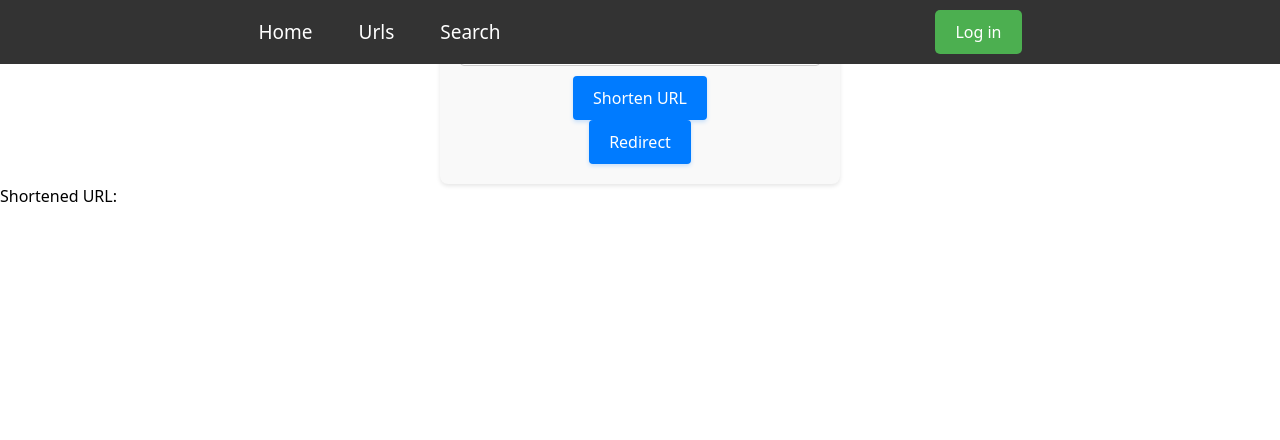
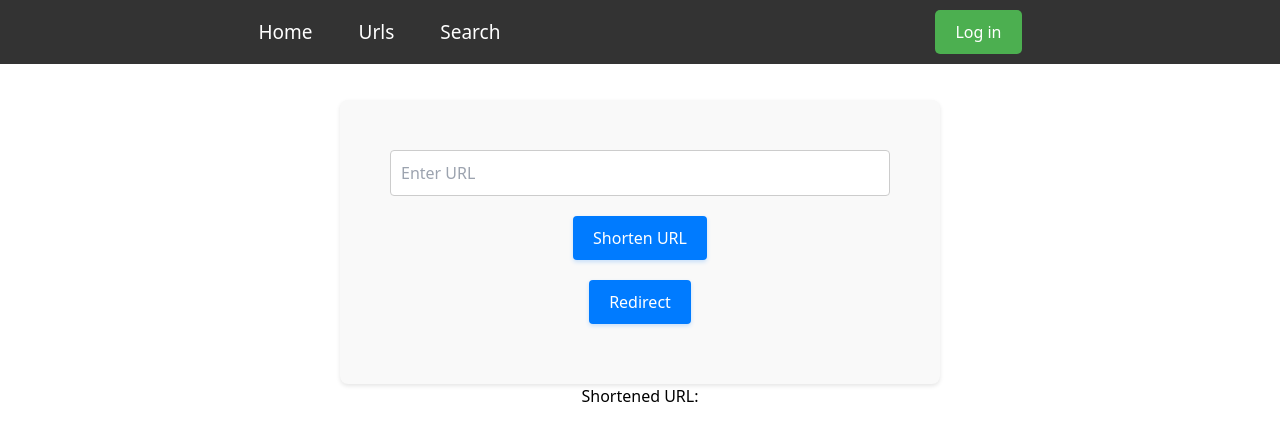
Before and after one commit to ErionBajrami/URLShortener, a React (Create React App) app in the folder FrontEnd/frontend/: page /login in a window 1280 px wide. Shown: the top 440 px of the page. Built offline with nearby package versions, Linux system fonts and the light colour scheme.

Commit message:
style homepage

```diff
--- a/FrontEnd/frontend/src/App.js
+++ b/FrontEnd/frontend/src/App.js
@@ -12,10 +12,9 @@ function App() {
   return (
     <div className="App">
       <Navbar/>
-      <footer className="App-footer">
-        <UrlShortener url={url} setUrl={setUrl} onShorten={handleShorten} />
-        <p>Shortened URL: {url}</p>
-      </footer>
+      <div style={{paddingTop: "100px"}}></div>
+      <UrlShortener url={url} setUrl={setUrl} onShorten={handleShorten}/>
+      <p style={{textAlign: "center"}}>Shortened URL: {url}</p>
     </div>
   );
 }
--- a/FrontEnd/frontend/src/components/Url/UrlPage.js
+++ b/FrontEnd/frontend/src/components/Url/UrlPage.js
@@ -1,5 +1,6 @@
 import React from "react";
 import axios from "axios";
+import "./UrlPage.scss";
 
 const UrlShortener = ({ url, setUrl, onShorten }) => {
   const shortenUrl = async () => {
@@ -13,7 +14,7 @@ const UrlShortener = ({ url, setUrl, onShorten }) => {
 
   const get = async () => {
     try {
-      const response = await axios.get(`http://localhost:5284/${onShorten}`);
+      const response = await axios.get(`http://localhost:7295/${onShorten}`);
       window.location.href = response.data; // Redirect to the shortened URL
     } catch (error) {
       console.error("Error fetching data:", error);
@@ -21,56 +22,23 @@ const UrlShortener = ({ url, setUrl, onShorten }) => {
   };
 
   return (
-    <div style={styles.container}>
+    <div className="containerUrl">
       <input
         type="text"
         value={url}
         onChange={(e) => setUrl(e.target.value)}
         placeholder="Enter URL"
-        style={styles.input}
+        className="inputUrl"
       />
-      <button style={styles.button} onClick={shortenUrl}>
+      <button className="button" onClick={shortenUrl}>
         Shorten URL
       </button>
-      <button style={styles.button} onClick={get}>
+      <button className="button" onClick={get}>
         Redirect
       </button>
     </div>
   );
 };
 
-const styles = {
-  container: {
-    display: "flex",
-    flexDirection: "column",
-    alignItems: "center",
-    padding: "20px",
-    backgroundColor: "#f9f9f9",
-    borderRadius: "8px",
-    boxShadow: "0 2px 4px rgba(0, 0, 0, 0.1)",
-    maxWidth: "400px",
-    margin: "0 auto",
-  },
-  input: {
-    width: "100%",
-    padding: "10px",
-    marginBottom: "10px",
-    fontSize: "16px",
-    border: "1px solid #ccc",
-    borderRadius: "4px",
-    boxSizing: "border-box",
-  },
-  button: {
-    padding: "10px 20px",
-    fontSize: "16px",
-    backgroundColor: "#007bff",
-    color: "#fff",
-    border: "none",
-    borderRadius: "4px",
-    cursor: "pointer",
-    boxShadow: "0 2px 4px rgba(0, 123, 255, 0.2)",
-    transition: "background-color 0.3s ease",
-  },
-};
 
 export default UrlShortener;
--- a/FrontEnd/frontend/src/components/Url/UrlPage.scss
+++ b/FrontEnd/frontend/src/components/Url/UrlPage.scss
@@ -0,0 +1,34 @@
+.containerUrl {
+    display: flex;
+    flex-direction: column;
+    align-items: center;
+    padding: 50px;
+    background-color: #f9f9f9;
+    border-radius: 8px;
+    box-shadow: 0 2px 4px rgba(0, 0, 0, 0.1);
+    max-width: 600px;
+    margin: 0 auto;
+
+    .inputUrl {
+        width: 100%;
+        padding: 10px;
+        margin-bottom: 10px;
+        font-size: 16px;
+        border: 1px solid #ccc;
+        border-radius: 4px;
+        box-sizing: border-box;
+    }
+
+    .button {
+        padding: 10px 20px;
+        margin: 10px;
+        font-size: 16px;
+        background-color: #007bff;
+        color: #fff;
+        border: none;
+        border-radius: 4px;
+        cursor: pointer;
+        box-shadow: 0 2px 4px rgba(0, 123, 255, 0.2);
+        transition: background-color 0.3s ease;
+    }
+}
```
Also changed, not shown: 1 other file (tests, documents, lock files or other folders).
